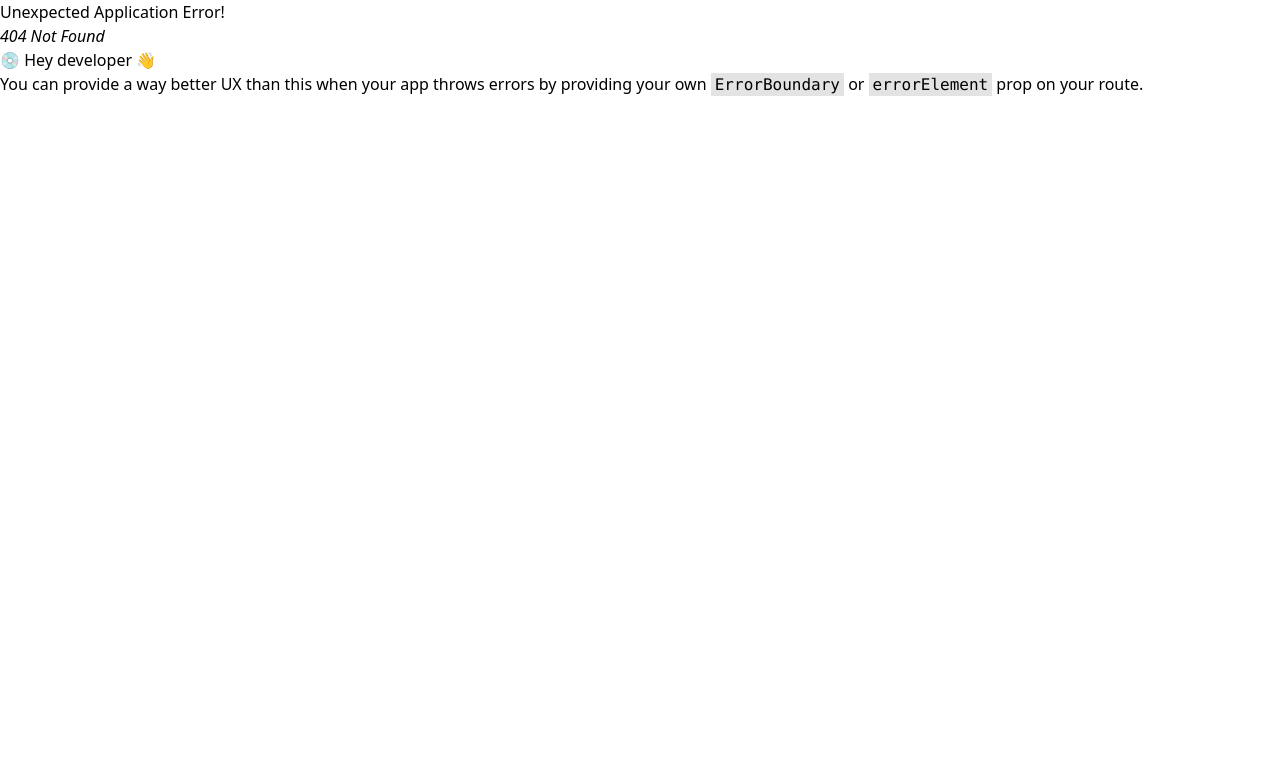
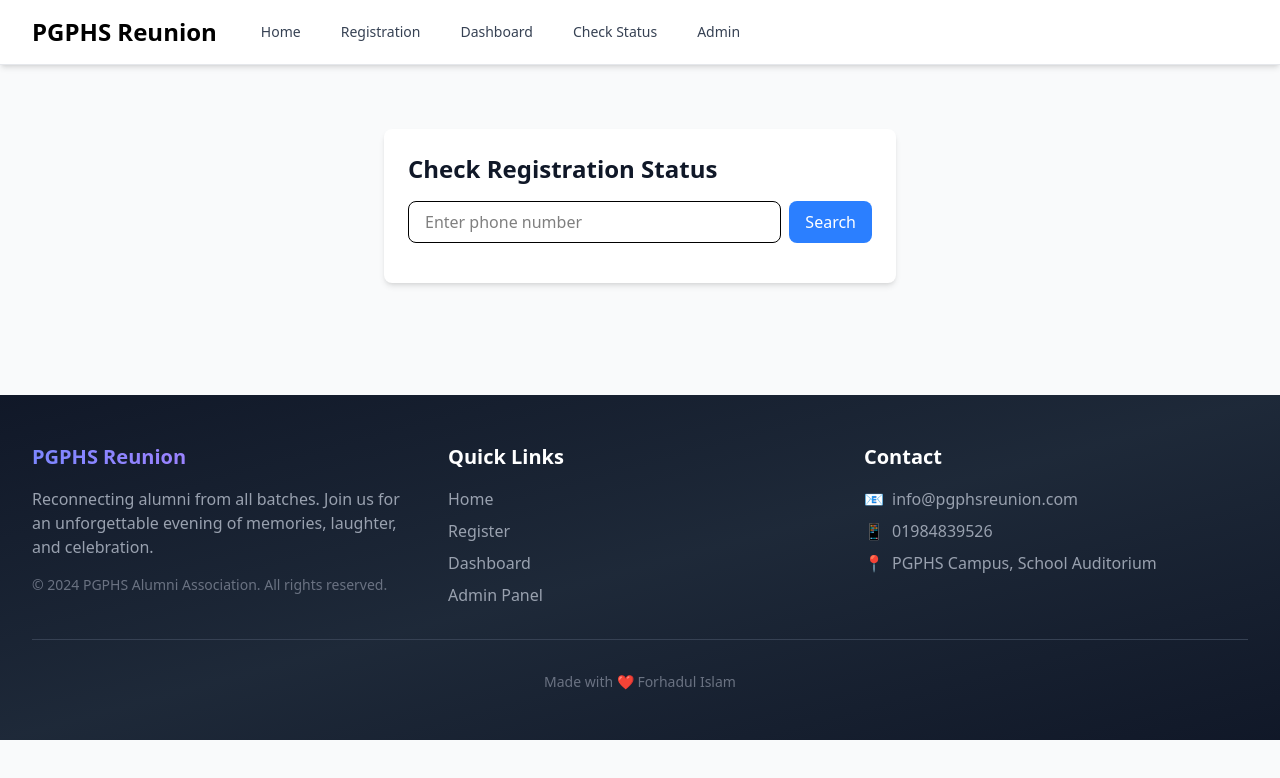
Before and after one commit to devforhadul/pgphs-reunion-project, a React (Vite) app: page /check-status in a window 1280 px wide. Before the commit this address had no page. Shown: the top 778 px of the page. Built offline with nearby package versions, Linux system fonts and the light colour scheme.

Commit message:
Add: Check status registration

```diff
--- a/package.json
+++ b/package.json
@@ -21,6 +21,7 @@
     "react": "^19.2.0",
     "react-dom": "^19.2.0",
     "react-hot-toast": "^2.6.0",
+    "react-qr-code": "^2.0.18",
     "react-router": "^7.9.6",
     "react-router-dom": "^7.9.6",
     "tailwind-merge": "^3.4.0",
--- a/src/components/CartPage.tsx
+++ b/src/components/CartPage.tsx
@@ -1,11 +1,9 @@
 import { useEffect, useState } from "react";
 import { useNavigate, useParams } from "react-router-dom";
-import type { Payment, RegistrationData } from "../types";
-import { formatCurrency, generateId, getBDTime } from "../utils/helpers";
+import type {  RegistrationData } from "../types";
+import {getBDTime } from "../utils/helpers";
 import {
   collection,
-  doc,
-  getDoc,
   getDocs,
   query,
   updateDoc,
@@ -17,7 +15,6 @@ export const CartPage = () => {
   const navigate = useNavigate();
   // const { addPayment } = useApp();
   const [user, setUser] = useState<RegistrationData | null>();
-  const [amount] = useState<number>(500);
   const [paymentMethod, setPaymentMethod] = useState<string>("bkash-manual");
   const [bkashNumber, setBkashNumber] = useState<string>("");
   const [bkashTrxId, setBkashTrxId] = useState<string>("");
--- a/src/components/Header.tsx
+++ b/src/components/Header.tsx
@@ -48,6 +48,16 @@ export default function Header() {
                 Dashboard
               </Link>
               <Link
+                to="/check-status"
+                className={`px-3 py-2 rounded-md text-sm font-medium transition-colors ${
+                  isActive("/dashboard")
+                    ? "bg-primary-100 dark:bg-primary-900 text-primary-700 dark:text-primary-300"
+                    : "text-gray-700 dark:text-gray-300 hover:bg-gray-100 dark:hover:bg-gray-700"
+                }`}
+              >
+                Check Status
+              </Link>
+              <Link
                 to="/admin"
                 className={`px-3 py-2 rounded-md text-sm font-medium transition-colors ${
                   isActive("/admin")
--- a/src/components/PaymentDashboard.tsx
+++ b/src/components/PaymentDashboard.tsx
@@ -75,7 +75,7 @@ export const PaymentDashboard = () => {
 
     return (
       <span
-        className={`px-2 py-1 text-xs font-semibold rounded-full ${styles[status]}`}
+        className={`px-2 py-1 text-xs font-semibold rounded-full ${styles["completed"]}`}
       >
         {status.charAt(0).toUpperCase() + status.slice(1)}
       </span>
--- /dev/null
+++ b/src/components/StatusCheck.tsx
@@ -0,0 +1,135 @@
+import { db } from "@/firebase/firebase.init";
+import type { RegistrationData } from "@/types";
+import { collection, getDocs, query, where } from "firebase/firestore";
+import { useState } from "react";
+import { Link } from "react-router";
+import QRCode from "react-qr-code";
+
+export default function StatusCheck() {
+  const [phone, setPhone] = useState<string>();
+  const [user, setUser] = useState<RegistrationData | null>(null);
+  const [loading, setLoading] = useState(false);
+  const [error, setError] = useState("");
+
+  const handleSearch = async () => {
+    // if (!phone.trim()) return;
+
+    setLoading(true);
+    setError("");
+    setUser(null);
+
+
+    try {
+      const q = query(
+        collection(db, "pgphs_ru_reqisterd_users"),
+        where("phone", "==", phone)
+      );
+      const snapshot = await getDocs(q);
+
+      if (!snapshot.empty) {
+        const matchedUser = {
+          id: snapshot.docs[0].id,
+          ...(snapshot.docs[0].data() as RegistrationData),
+        };
+        setUser(matchedUser);
+      } else {
+        setUser(null);
+        setError("User not found!!")
+      }
+    } catch (err) {
+      console.error(err);
+      setError("Something went wrong while fetching data.");
+    } finally {
+      setLoading(false);
+    }
+  };
+
+  return (
+    <div className="max-w-lg mx-auto mt-8 p-6 bg-white rounded-lg shadow-md dark:bg-gray-800">
+      <h1 className="text-2xl font-bold mb-4 text-gray-900 dark:text-white">
+        Check Registration Status
+      </h1>
+
+      <div className="flex gap-2 mb-4">
+        <input
+          type="text"
+          placeholder="Enter phone number"
+          value={phone}
+          onChange={(e) => setPhone(e.target.value)}
+          className="flex-1 px-4 py-2 border rounded-lg dark:bg-gray-700 dark:border-gray-600 dark:text-white"
+        />
+        <button
+          onClick={handleSearch}
+          className="px-4 py-2 bg-blue-500 text-white rounded-lg hover:bg-blue-600 cursor-pointer"
+          disabled={loading}
+        >
+          {loading ? "Searching..." : "Search"}
+        </button>
+      </div>
+
+      {error && <p className="text-red-500 mb-4">{error}</p>}
+
+      {user && (
+        <div>
+          {user.payment.status === "completed" ? (
+            <h2 className="text-center text-green-700 font-bold text-2xl">
+              Congratulation you successfully Complete Registration
+            </h2>
+          ) : user.payment.status === "pending" ? (
+            <h2 className="text-center text-red-700 font-bold text-2xl">
+              Complete your payment!!!
+            </h2>
+          ) : user.payment.status === "verifying" ? (
+            <h2 className="text-center text-yellow-700 font-bold text-2xl">
+              We are verifying your payment.
+            </h2>
+          ) : user.payment.status === "failed" ? (
+            <h2 className="text-center text-red-950n font-bold text-2xl">
+              We don't receive your payment! Please recheck now
+            </h2>
+          ) : (
+            ""
+          )}
+          <div className="bg-white dark:bg-gray-800 rounded-lg shadow-md p-7 flex flex-col md:flex-row gap-4 items-center ">
+            {/* Left: User Info */}
+            <div className="flex-1">
+              <p>
+                <strong>Reg No:</strong> {user.reg_id}
+              </p>
+              <p>
+                <strong>Name:</strong> {user.fullName}
+              </p>
+              <p>
+                <strong>Payment Status:</strong> {user.payment.status}
+              </p>
+            </div>
+
+            {/* Middle: QR Code Placeholder */}
+            {user.payment.status === "completed" && (
+              <div className="w-23 h-23 bg-gray-200 dark:bg-gray-700 flex items-center justify-center rounded-lg">
+                {/* Replace with actual QR code later */}
+                <span className="text-gray-500 text-sm">
+                  <QRCode
+                    value="https://pgphs-reunion.com/verify/PGPHS-0015"
+                    size={92}
+                    bgColor="#ffffff"
+                    fgColor="#000000"
+                  />
+                </span>
+              </div>
+            )}
+
+            {/* Right: Pay Button if pending */}
+            {user.payment.status === "pending" && (
+              <Link to={`/cart/${user.reg_id}`}>
+                <button className="px-4 py-2 bg-green-500 hover:bg-green-600 text-white rounded-lg cursor-pointer">
+                  Pay Now
+                </button>
+              </Link>
+            )}
+          </div>
+        </div>
+      )}
+    </div>
+  );
+}
--- a/src/main.tsx
+++ b/src/main.tsx
@@ -6,8 +6,10 @@ import MainLayout from "./Layout/MainLayout";
 import { HomePage } from "./components/HomePage";
 import { RegistrationForm } from "./components/RegistrationForm";
 import { PaymentDashboard } from "./components/PaymentDashboard";
-import { AdminPanel } from "./components/AdminPanel";
+// import { AdminPanel } from "./components/AdminPanel";
 import { CartPage } from "./components/CartPage";
+import StatusCheck from "./components/StatusCheck";
+import { Toaster } from "react-hot-toast";
 
 const router = createBrowserRouter([
   {
@@ -34,12 +36,17 @@ const router = createBrowserRouter([
       //   path: "admin",
       //   element: <AdminPanel />,
       // },
+      {
+        path: "check-status",
+        element: <StatusCheck />,
+      },
     ],
   },
 ]);
 
 createRoot(document.getElementById("root")!).render(
   <StrictMode>
+    <Toaster position="top-center" reverseOrder={false} />
     <RouterProvider router={router} />
   </StrictMode>
 );
--- a/src/types/index.ts
+++ b/src/types/index.ts
@@ -21,7 +21,7 @@ export interface Payment {
 }
 
 export interface RegistrationData {
-  // reg_id?: string;
+  reg_id?: string;
   fullName: string;
   email?: string;
   phone: string;
```
Also changed, not shown: 1 other file (tests, documents, lock files or other folders).
